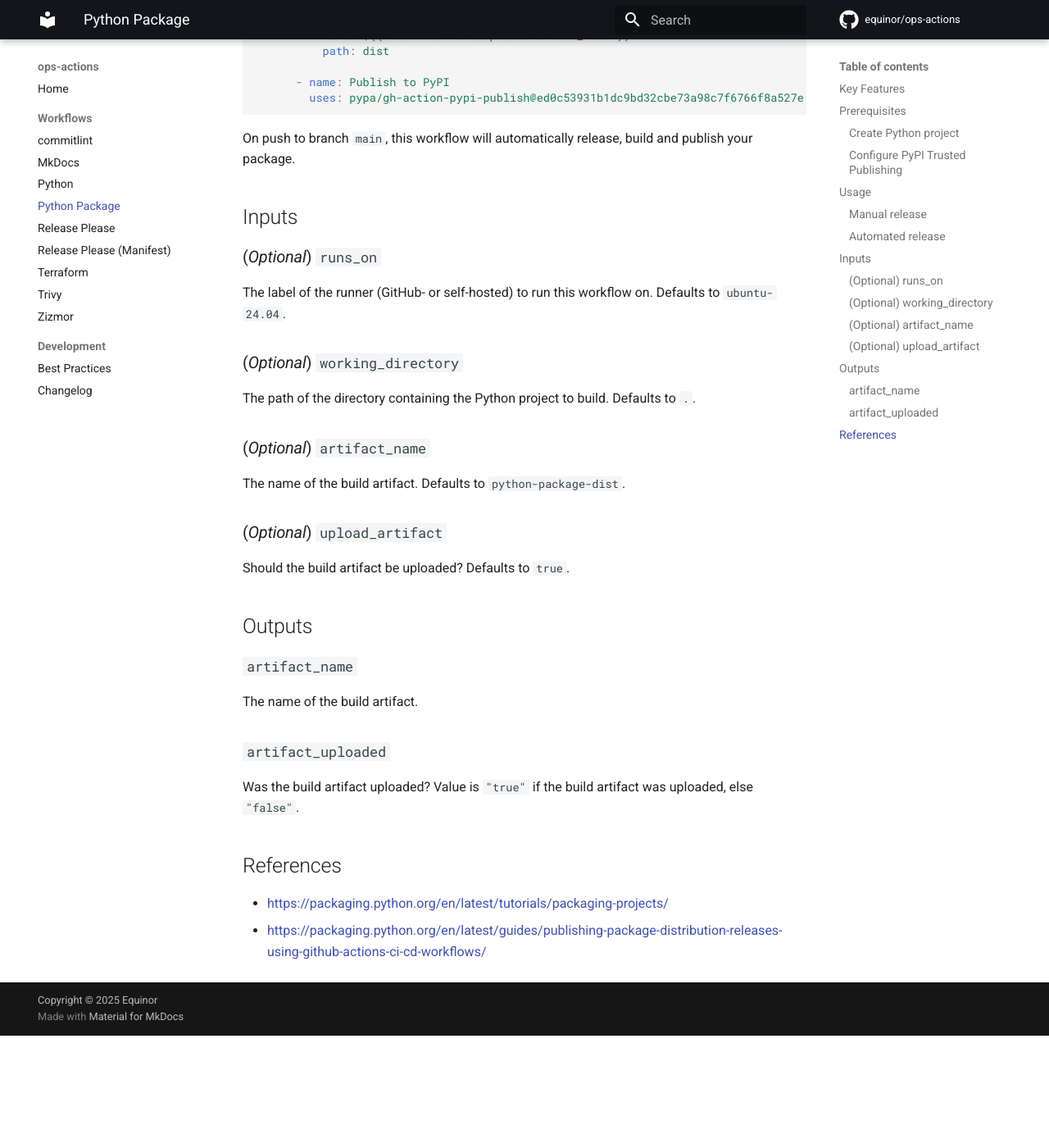
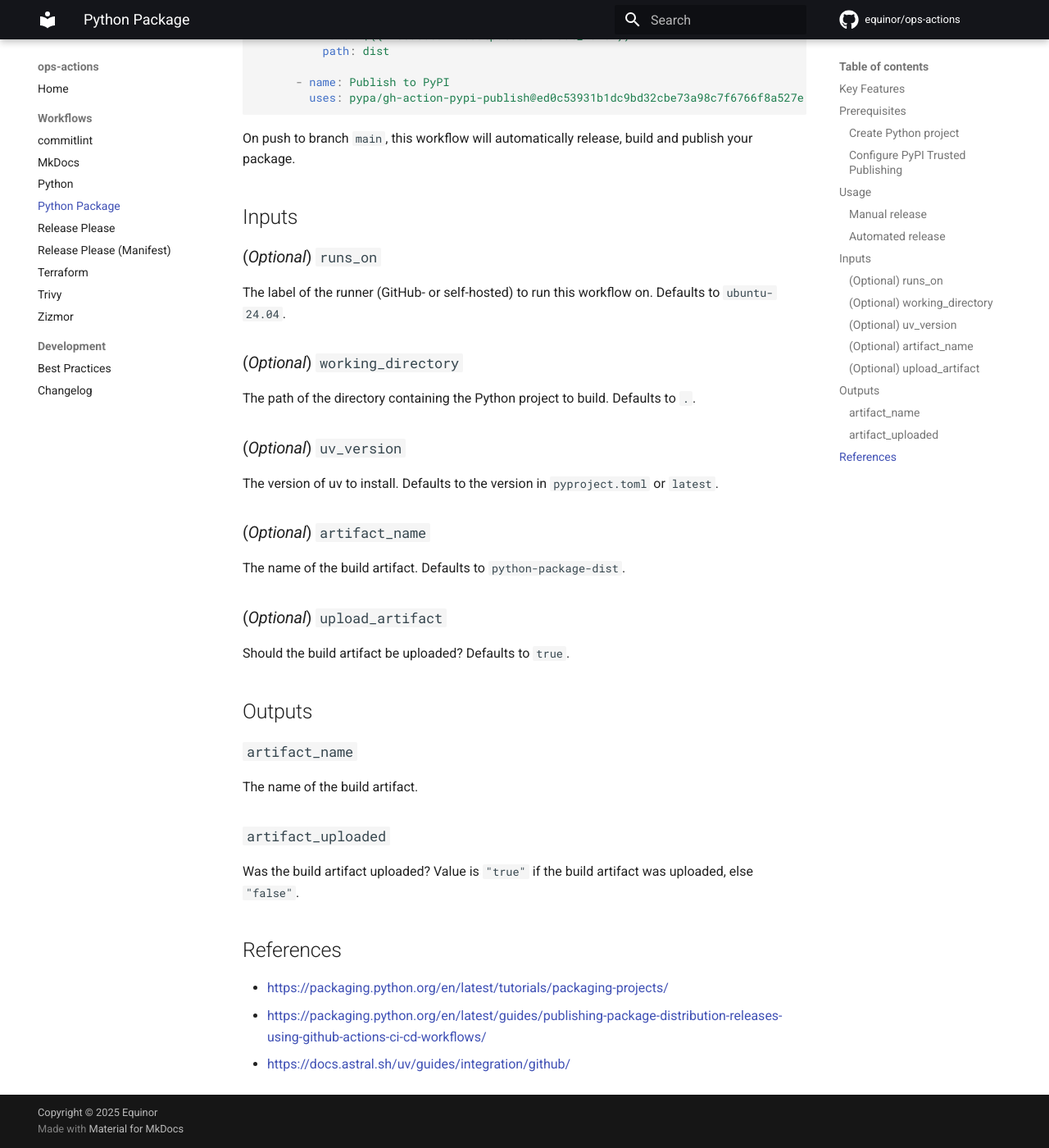
Before and after one commit to equinor/ops-actions, an MkDocs documentation site: the page built from docs/workflows/python-package.md, in a window 1280 px wide and 1400 px high, scrolled down 2642 px. Shown: the whole window at 82% size. Built offline with MkDocs 1.6.1 and Material for MkDocs 9.7.7, drawn with Linux system fonts in a browser that asks for light colours; comment, search, counter and statistics services are not loaded; before the commit the page ends 3905 px from its top, so only the background shows below that.

Commit message:
refactor(python-package): use uv to generate distributions
- Build Python package using `uv build` instead of `python -m build`. uv is currently the fastest frontend for managing Python projects.
- Rename job `python-build` to `python-package`, a more generic name that reflects what is being built rather than what tools is used to build (i.e., we are no longer using `python -m build`).
- Update workflow documentation accordingly.

```diff
--- a/docs/workflows/python-package.md
+++ b/docs/workflows/python-package.md
@@ -137,6 +137,10 @@
 
 The path of the directory containing the Python project to build. Defaults to `.`.
 
+### (*Optional*) `uv_version`
+
+The version of uv to install. Defaults to the version in `pyproject.toml` or `latest`.
+
 ### (*Optional*) `artifact_name`
 
 The name of the build artifact. Defaults to `python-package-dist`.
@@ -159,3 +163,4 @@
 
 - <https://packaging.python.org/en/latest/tutorials/packaging-projects/>
 - <https://packaging.python.org/en/latest/guides/publishing-package-distribution-releases-using-github-actions-ci-cd-workflows/>
+- <https://docs.astral.sh/uv/guides/integration/github/>
```
Also changed, not shown: 1 other file.
